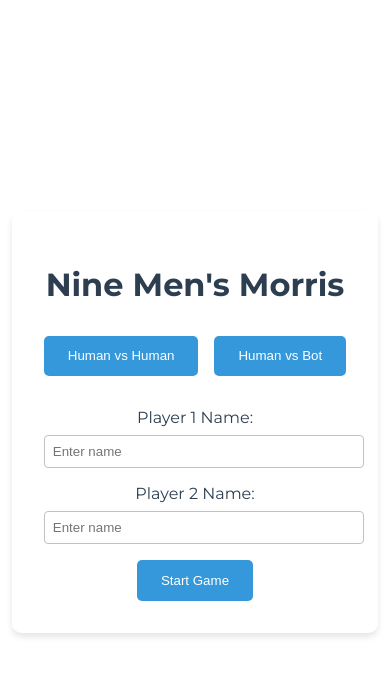
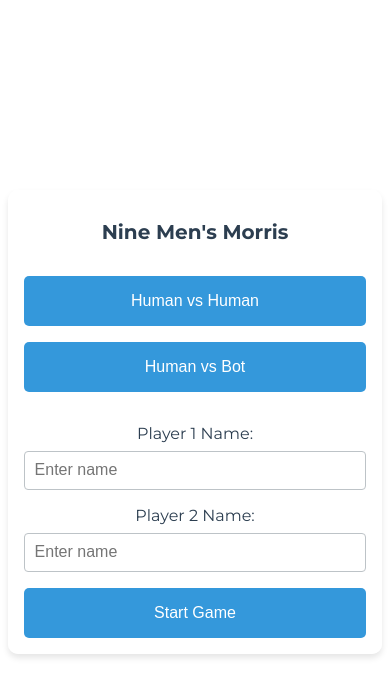
Before and after one commit to ishaqbannu2025/Nine-Mens-Morris, a plain HTML site: page index.html in a window 390 px wide. Both pictures are taken after a click on the button "Human vs Human". Drawn offline with Linux system fonts and the light colour scheme.

Commit message:
Update style.css

```diff
--- a/style.css
+++ b/style.css
@@ -6,6 +6,29 @@ body {
     display: flex;
     justify-content: center;
     align-items: center;
+    overscroll-behavior: none;
+    -webkit-overflow-scrolling: touch;
+    background-size: cover;
+    touch-action: none;
+    -webkit-tap-highlight-color: transparent;
+}
+
+.mid {
+    position: relative;
+    width: 100%;
+    max-width: 550px;
+}
+
+#myCanvas {
+    border-radius: 5px;
+    box-shadow: 0 2px 4px rgba(0, 0, 0, 0.1);
+    will-change: transform;
+    image-rendering: -moz-crisp-edges;
+    image-rendering: -webkit-optimize-contrast;
+    image-rendering: crisp-edges;
+    max-width: 100%;
+    height: auto;
+    touch-action: none;
 }
 
 .setup-screen {
@@ -14,11 +37,16 @@ body {
     border-radius: 10px;
     box-shadow: 0 4px 6px rgba(0, 0, 0, 0.1);
     text-align: center;
+    touch-action: manipulation;
+    width: 90%;
+    max-width: 500px;
+    margin: 1rem;
 }
 
 .setup-screen h1 {
     color: #2c3e50;
     margin-bottom: 2rem;
+    font-size: 1.5rem;
 }
 
 .mode-buttons {
@@ -26,6 +54,8 @@ body {
     gap: 1rem;
     justify-content: center;
     margin-bottom: 2rem;
+    flex-direction: column;
+    width: 100%;
 }
 
 button {
@@ -36,6 +66,9 @@ button {
     border-radius: 5px;
     cursor: pointer;
     transition: background 0.3s ease;
+    touch-action: manipulation;
+    width: 100%;
+    font-size: 1rem;
 }
 
 button:hover {
@@ -44,6 +77,7 @@ button:hover {
 
 .input-group {
     margin-bottom: 1rem;
+    width: 100%;
 }
 
 .input-group label {
@@ -54,9 +88,11 @@ button:hover {
 
 .input-group input {
     width: 100%;
-    padding: 0.5rem;
+    padding: 0.8rem;
     border: 1px solid #bdc3c7;
     border-radius: 4px;
+    font-size: 1rem;
+    box-sizing: border-box;
 }
 
 .hidden {
@@ -65,9 +101,13 @@ button:hover {
 
 #game-board {
     background: rgba(255, 255, 255, 0.9);
-    padding: 2rem;
+    padding: 1rem;
     border-radius: 10px;
     box-shadow: 0 4px 6px rgba(0, 0, 0, 0.1);
+    touch-action: manipulation;
+    max-width: 100%;
+    overflow: hidden;
+    box-sizing: border-box;
 }
 
 .header {
@@ -76,13 +116,52 @@ button:hover {
     margin-bottom: 1rem;
     font-weight: bold;
     color: #2c3e50;
+    flex-wrap: wrap;
+    gap: 0.5rem;
 }
 
-.mid {
-    position: relative;
+/* Mobile-specific styles */
+@media (max-width: 600px) {
+    .setup-screen {
+        margin: 0.5rem;
+        padding: 1rem;
+    }
+
+    .header {
+        flex-direction: column;
+        align-items: center;
+        text-align: center;
+    }
+
+    .setup-screen h1 {
+        font-size: 1.25rem;
+    }
+
+    button {
+        padding: 1rem;
+    }
+
+    #game-board {
+        padding: 0.5rem;
+    }
+
+    .input-group input {
+        padding: 0.6rem;
+    }
 }
 
-#myCanvas {
-    border-radius: 5px;
-    box-shadow: 0 2px 4px rgba(0, 0, 0, 0.1);
+/* Prevent text selection */
+* {
+    -webkit-user-select: none;
+    -moz-user-select: none;
+    -ms-user-select: none;
+    user-select: none;
 }
+
+/* Allow text selection in input fields */
+input {
+    -webkit-user-select: text;
+    -moz-user-select: text;
+    -ms-user-select: text;
+    user-select: text;
+}
```
